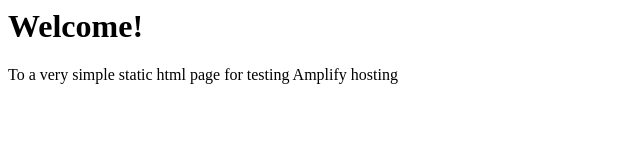
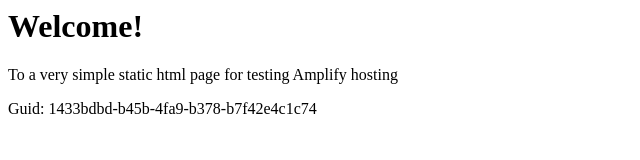
Before and after one commit to aws-aemilia-pdx/Github-PR-Commit-Integration-Test-DoNotTouch-Gith-OKSLNVO2-v1-prod-us-west-2, a website: page src/index.html in a window 1280 px wide. Shown: the whole page, without its empty margins (0-640 px from the left). Drawn offline with Linux system fonts and the light colour scheme.

Commit message:
commit from integ tests

```diff
--- a/src/index.html
+++ b/src/index.html
@@ -1,3 +1,5 @@
+
+
 <html lang="en">
 
 <head>
@@ -10,6 +12,6 @@
 <body>
     <h1>Welcome!</h1>
     <p>To a very simple static html page for testing Amplify hosting</p>
-</body>
+    <p>Guid: 1433bdbd-b45b-4fa9-b378-b7f42e4c1c74</p></body>
 
 </html>
```
